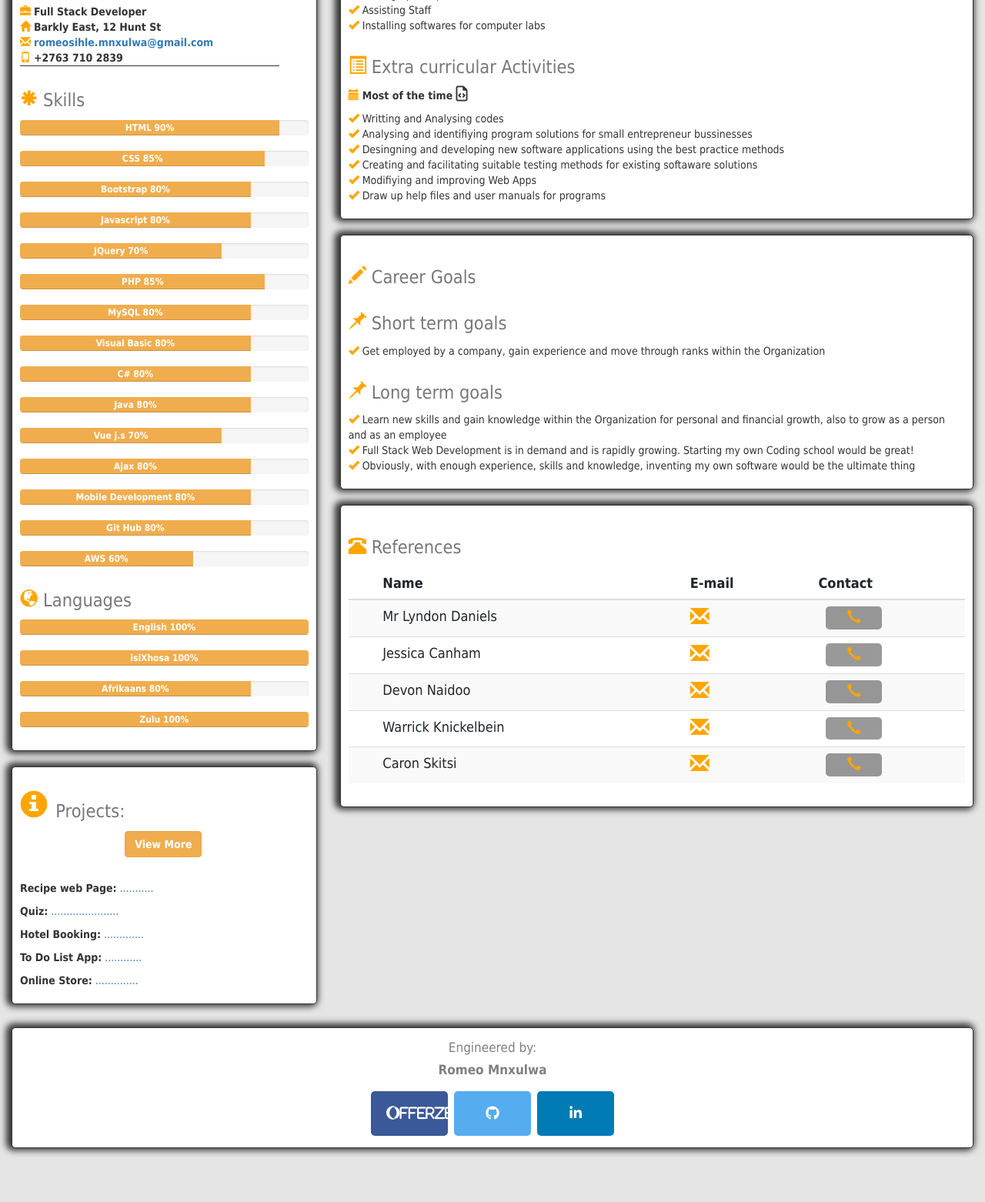
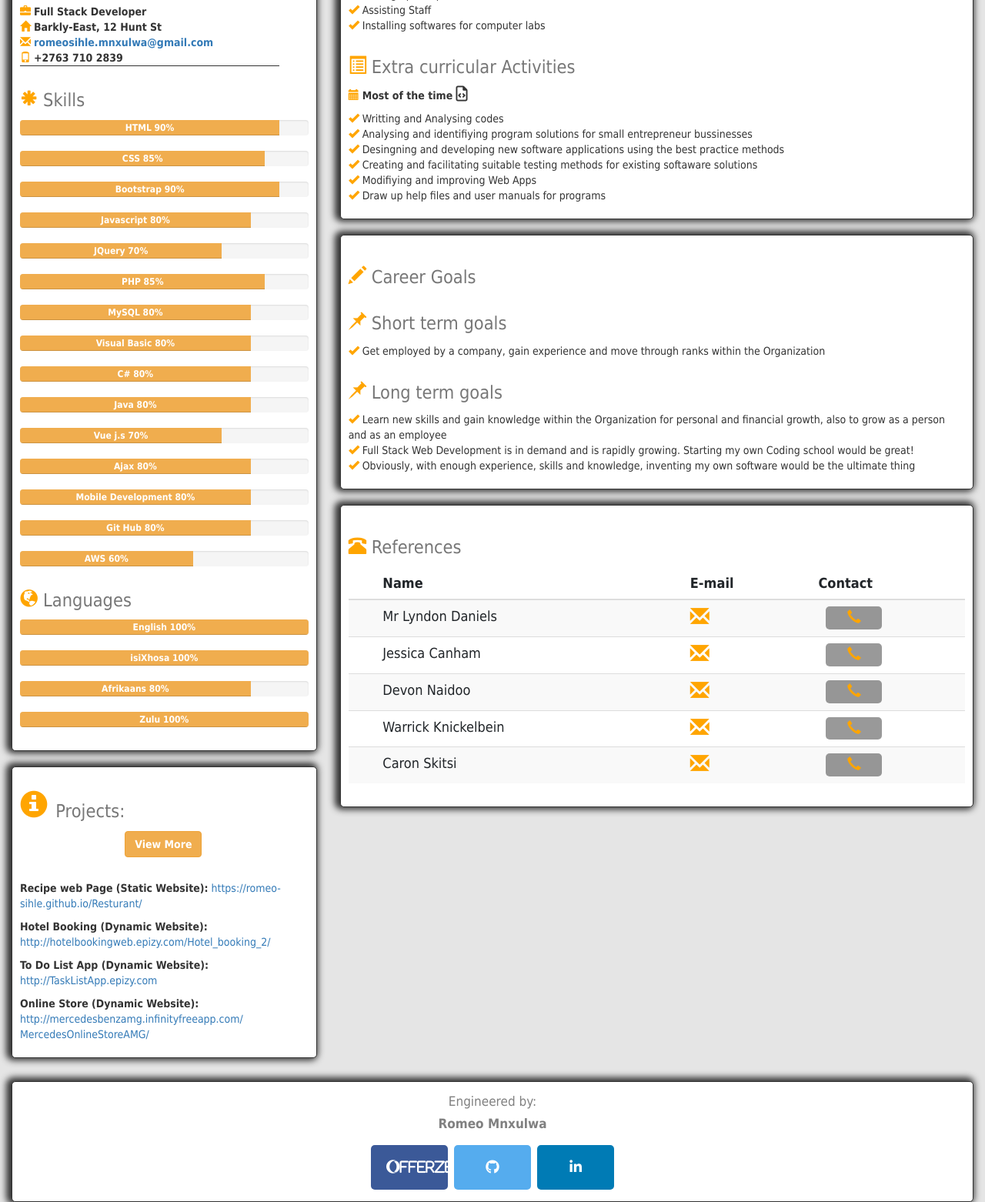
Before and after one commit to Romeo-Sihle/Mobile_Resume-, a plain HTML site: page index.html in a window 1280 px wide. Shown: the part 699-2261 px from the top of the page at 77% size. Before the commit the page ends 2211 px from the top, so only its background shows below. Drawn offline with nearby package versions, Linux system fonts and the light colour scheme.

Commit message:
Update index.html

```diff
--- a/index.html
+++ b/index.html
@@ -36,18 +36,16 @@
                   <div id="myDropdown" class="dropdown-content">
                         <p class="popupText"><b>To whom it may concern</b></p>
                         <p class="popupText">I hereby forward my Curriculum Vitae.</p>
-                        <p class="popupText">I wish to apply for the position presented by your organisation. I have the knowledge and skills and I believe that I can  professionally fulfil the position as required by your organisation. I am eager to enhance and define my personal  development within the organisation and tackle the challenges that lie ahead.</p>
-                        <p class="popupText">With the use of my skills and knowledge to their maximum effect, I will effectively perform all my tasks as required by  your organisation and maintain the standard as defined by you. Given the opportunity, I shall perform all my duties with perseverance, dedication and loyalty. It is my aim to make and become part of a successful team that is directly involved in making the organisation a success, as I believe that I can contribute in making your organisation a success.</p>
+                        <p class="popupText">I wish to apply for the position presented by your organization. I have the knowledge and skills and I believe that I can  professionally fulfil the position as required by your organization. I am eager to enhance and define my personal  development within the organization and tackle the challenges that lie ahead.</p>
+                        <p class="popupText">With the use of my skills and knowledge to their maximum effect, I will effectively perform all my tasks as required by  your organization and maintain the standard as defined by you. Given the opportunity, I shall perform all my duties with perseverance, dedication and loyalty. It is my aim to make and become part of a successful team that is directly involved in making the organization a success, as I believe that I can contribute in making your organization a success.</p>
                         <p class="popupText">I hope that my application will receive your favourable consideration.</p>
                         <p class="popupText">Yours truly</p>
                         <p class="popupText"><b>Romeo Mnxulwa</b></p>
-                    </div>
+                  </div>
 
     <div class="container-fluid my-container">
       <div class="row my-row">
         <div class="col-md-4 my-col">
-
-
 
           <div class="profileInfo" id="boxes">     <!--Profile Info Section-->
             <div class="card">                <!--Profile Picture Section-->
@@ -76,7 +74,7 @@
 
                 <ul class="info2">
                   <li><span class="glyphicon glyphicon-briefcase"></span> <b>Full Stack Developer</b></li>
-                  <li><span class="glyphicon glyphicon-home"></span> <b>Barkly East, 12 Hunt St</b></li>
+                  <li><span class="glyphicon glyphicon-home"></span> <b>Barkly-East, 12 Hunt St</b></li>
                   <li><span class="glyphicon glyphicon-envelope"></span> <b><a href="mailto: romeosihle.mnxulwa@gmail.com">romeosihle.mnxulwa@gmail.com</a></b></li>
                   <li><span class="glyphicon glyphicon-phone"></span> <b>+2763 710 2839</b></li>
                 </ul>
@@ -96,8 +94,8 @@
                     </div>
 
                     <div class="progress">
-                      <div class="progress-bar progress-bar-warning" role="progressbar" aria-valuenow="80" aria-valuemin="0" aria-valuemax="100" style="width:80%">
-                        <b>Bootstrap 80%</b>
+                      <div class="progress-bar progress-bar-warning" role="progressbar" aria-valuenow="90" aria-valuemin="0" aria-valuemax="100" style="width:90%">
+                        <b>Bootstrap 90%</b>
                       </div>
                     </div>
 
@@ -212,11 +210,10 @@
                     </center>
                   </h1>
                   <br>
-                  <p><b>Recipe web Page:</b> <a href="">...........</a></p>
-                  <p><b>Quiz:</b> <a href="">......................</a></p>
-                  <p><b>Hotel Booking:</b> <a href="">.............</a></p>
-                  <p><b>To Do List App:</b> <a href="">............</a></p>
-                  <p><b>Online Store:</b> <a href="">..............</a></p>
+                  <p><b>Recipe web Page (Static Website):</b> <a href="https://romeo-sihle.github.io/Resturant/">https://romeo-sihle.github.io/Resturant/</a></p>
+                  <p><b>Hotel Booking (Dynamic Website):</b> <a href="http://hotelbookingweb.epizy.com/Hotel_booking_2/">http://hotelbookingweb.epizy.com/Hotel_booking_2/</a></p>
+                  <p><b>To Do List App (Dynamic Website):</b> <a href="http://TaskListApp.epizy.com">http://TaskListApp.epizy.com</a></p>
+                  <p><b>Online Store (Dynamic Website):</b> <br><a href="http://MercedesBenzAMG.infinityfreeapp.com">http://mercedesbenzamg.infinityfreeapp.com/<br>MercedesOnlineStoreAMG/</a></p>
 
                    <!--\\\\\\\\\\\\\\\\\\\\\\\Pop Up starts here\\\\\\\\\\\\\\\\\\-->
                     <!-- Trigger/Open The Modal -->
@@ -230,19 +227,18 @@
                             <span class="close">&times;</span>
                           </div>
                           <div class="modal-body">
-                            <p class="popupText">The Projects Below Are All Created By <b>Romeo</b> Including This Mobile Resume. They Are Hosted On Free Web Host Platforms, namely <u>Infinity Free and Heroku</u>.</p>
-                            <p class="popupText">If You Wish To View The Coding Structure Of My Projects On My <b>GitHub</b>, Please Click The Git Hub Links Below:</p>
+                            <p class="popupText">The projects bellow are all created by <b>Romeo</b>, including This Mobile Resume. They are hosted on free Web Host Platforms, namely <u>Infinity Free, Git Hub and Heroku</u>.</p>
+                            <p class="popupText">Should you wish to view the coding structure of my projects on my <b>GitHub</b>, Please click the GitHub links bellow:</p>
                             <ul class="hostLinks">
-                              <li><img src="https://img.icons8.com/ios/50/000000/github.png" width=20 height=20/><b>Recipe web Page: </b><a href="https://github.com/Romeo-Sihle/Recipe">https://github.com/Romeo-Sihle/Recipe</a></li>
-                              <li><img src="https://img.icons8.com/ios/50/000000/github.png" width=20 height=20/><b>Quiz: </b><a href="https://github.com/Romeo-Sihle/Quiz">https://github.com/Romeo-Sihle/Quiz</a></li>
-                              <li><img src="https://img.icons8.com/ios/50/000000/github.png" width=20 height=20/><b>Hotel Booking:</b> <a href="https://github.com/Romeo-Sihle/Hotel_Booking">https://github.com/Romeo-Sihle/Hotel_Booking</a></li>
-                              <li><img src="https://img.icons8.com/ios/50/000000/github.png" width=20 height=20/><b>Task App: </b><a href="https://github.com/Romeo-Sihle/Task_App">https://github.com/Romeo-Sihle/Task_App</a></li>
-                              <li><img src="https://img.icons8.com/ios/50/000000/github.png" width=20 height=20/><b>Online Store: </b><a href="https://github.com/Romeo-Sihle/OnlineStore">https://github.com/Romeo-Sihle/OnlineStore</a></li>
+                              <li><img src="https://img.icons8.com/ios/50/000000/github.png" width=20 height=20/><b>Recipe web Page: </b><a href="https://github.com/Romeo-Sihle/Resturant">https://github.com/Romeo-Sihle/Resturant</a> (Static Website)</li>
+                              <li><img src="https://img.icons8.com/ios/50/000000/github.png" width=20 height=20/><b>Hotel Booking:</b> <a href="https://github.com/Romeo-Sihle/Hotel_Booking">https://github.com/Romeo-Sihle/Hotel_Booking</a> (Dynamic Website)</li>
+                              <li><img src="https://img.icons8.com/ios/50/000000/github.png" width=20 height=20/><b>Task App: </b><a href="https://github.com/Romeo-Sihle/Task_App">https://github.com/Romeo-Sihle/Task_App</a> (Dynamic Website)</li>
+                              <li><img src="https://img.icons8.com/ios/50/000000/github.png" width=20 height=20/><b>Online Store: </b><a href="https://github.com/Romeo-Sihle/OnlineStore">https://github.com/Romeo-Sihle/OnlineStore</a> (Dynamic Website)</li>
                             </ul>
 
                             <ul class="popupText">
                               <li class="help"><span class="glyphicon glyphicon-info-sign"></span> To Send An E-Mail To The References Section, Click On The Envelope Icon <span class="glyphicon glyphicon-envelope"></li>
-                              <li class="help"><span class="glyphicon glyphicon-info-sign"></span> To Create A Contact In The References Section, Click The Call Icon <span class="glyphicon glyphicon-earphone"></li>
+                              <li class="help"><span class="glyphicon glyphicon-info-sign"></span> To Create A Contact In The References Section, Click The Earphone Icon <span class="glyphicon glyphicon-earphone"></li>
                             </ul>
 
                           </div>
@@ -371,8 +367,20 @@
                 </tbody>
               </table>
             </div>
+
+            <!----
+            <div class="documents" id="boxes">
+              <div class="imageWrapper">
+                <div class="images">
+                  <a href="NDipCertifiedTranscript.jpg" download>Download Academic Transcript</a>
+                  <a href="NDip.jpg" download>Download Academic National Diploma Certificate</a>
+                </div>
+              </div>
+              </div>
+              --->
+
           </div>
-      </div>
+        </div>
 
     <!----------------------Footer--------------------->
     <div class="row my-row">
@@ -441,7 +449,7 @@
       }
     }
 </script>
-  <!-----------------------Projects Pop Up javascript Ends here------------------------------------>
+<!-----------------------Projects Pop Up javascript Ends here------------------------------------>
 
 <!-----------------------Cover Leetter Pop Up-------------------------->
 
```
